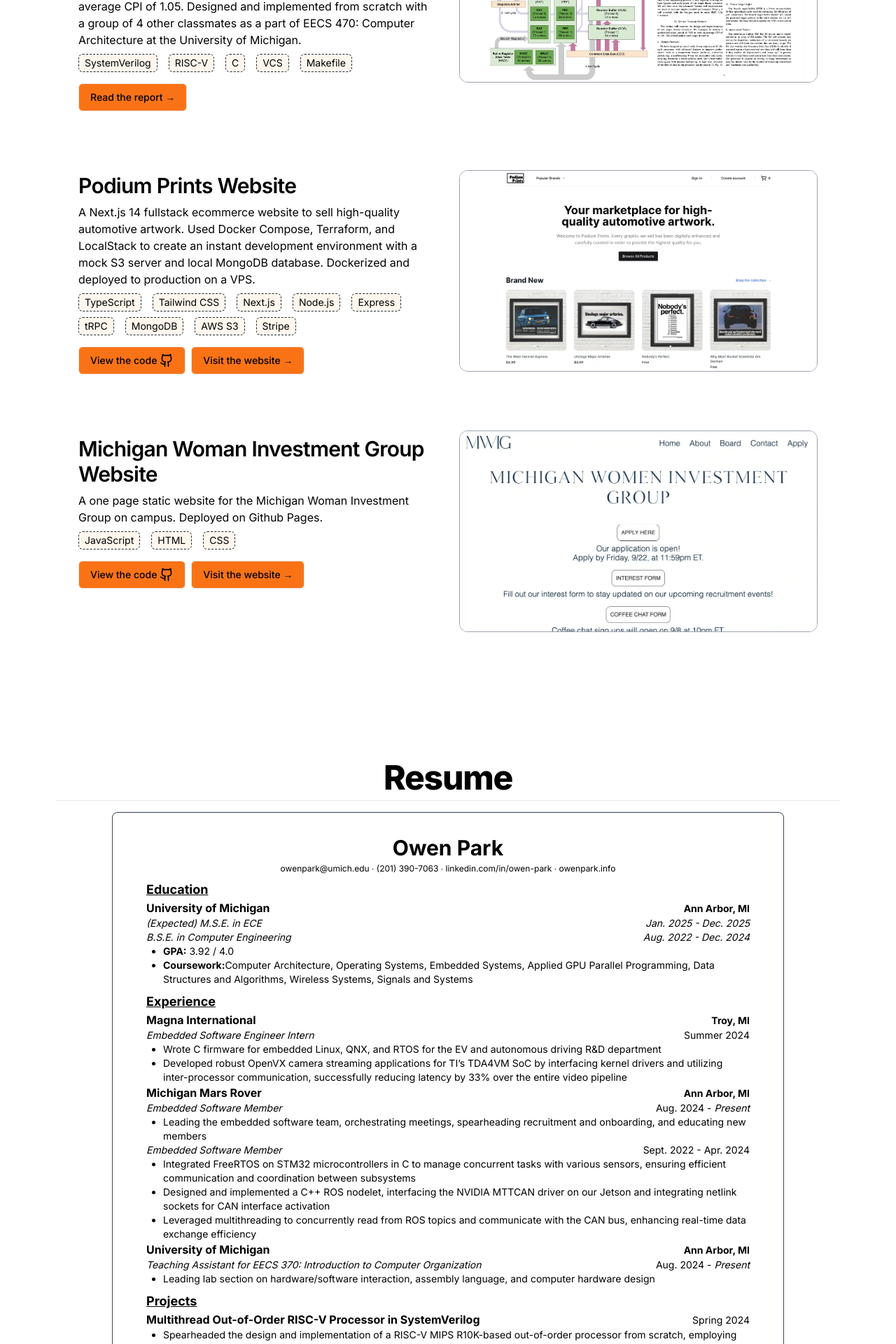
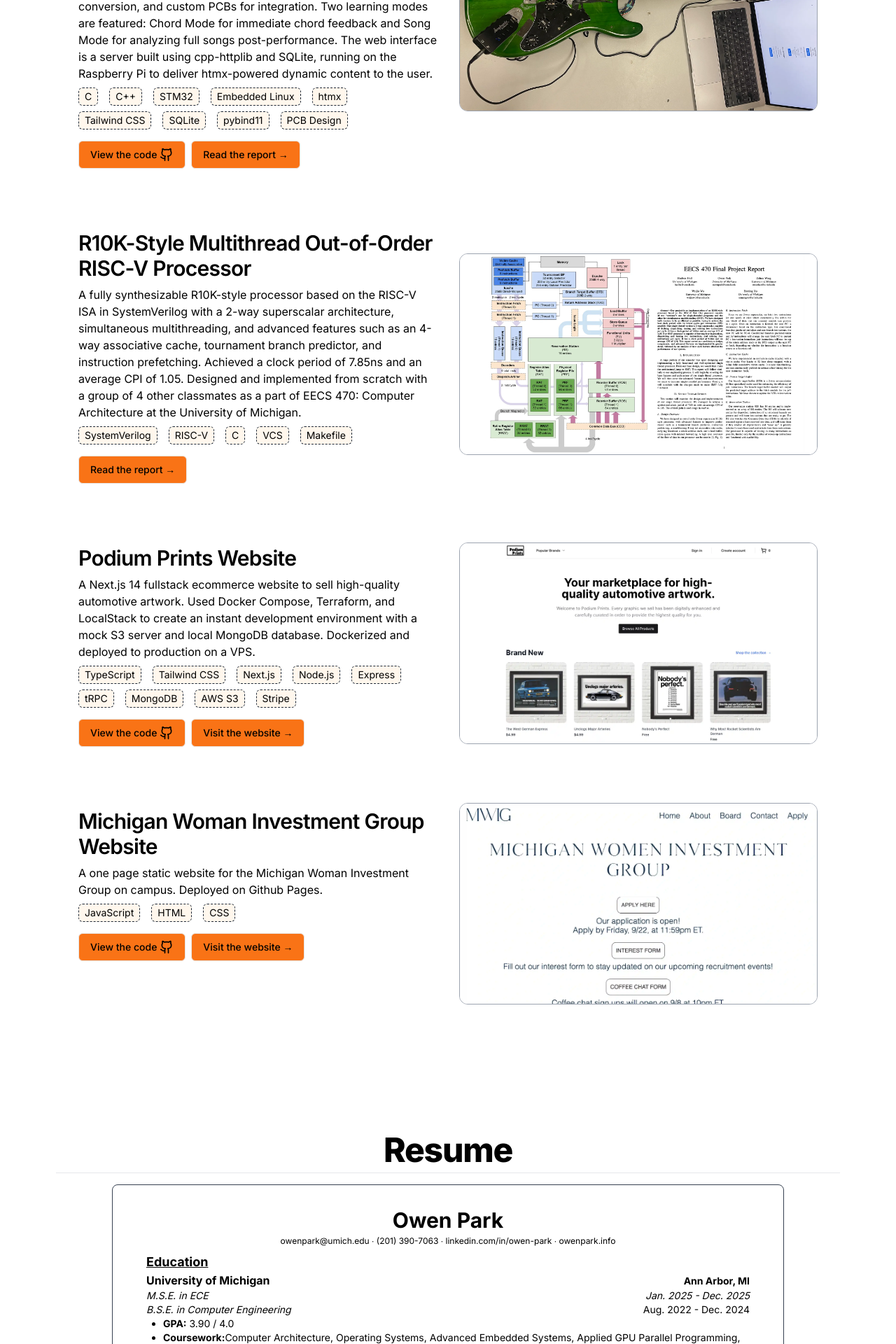
Before and after one commit to owenpark8/personal-site, a Next.js app: page / in a window 1280 px wide. Shown: the part 1220-3140 px from the top of the page at 70% size. Built offline with nearby package versions, Linux system fonts and the light colour scheme.

Commit message:
add 473 project and update resume

```diff
--- a/src/app/page.tsx
+++ b/src/app/page.tsx
@@ -147,6 +147,25 @@
                         Projects
                     </h1>
                     <ProjectDisplay
+                        imageSrc="/project-previews/473-preview.webp"
+                        title="ChordSync: A Smart Self-Teaching Guitar"
+                        summary="The ChordSync project is a smart electric guitar designed to enhance learning and interactivity for beginners. It integrates six LCD neck displays to guide finger placement and provides real-time audio feedback. The system uses an STM32H5 microcontroller for display control, a Raspberry Pi for audio-to-MIDI conversion, and custom PCBs for integration. Two learning modes are featured: Chord Mode for immediate chord feedback and Song Mode for analyzing full songs post-performance. The web interface is a server built using cpp-httplib and SQLite, running on the Raspberry Pi to deliver htmx-powered dynamic content to the user."
+                        tags={[
+                            "C",
+                            "C++",
+                            "STM32",
+                            "Embedded Linux",
+                            "htmx",
+                            "Tailwind CSS",
+                            "SQLite",
+                            "pybind11",
+                            "PCB Design",
+                        ]}
+                        github="https://github.com/owenpark8/eecs473-ChordSync"
+                        miscLink="/EECS-473-ChordSync-Report.pdf"
+                        miscText="Read the report"
+                    />
+                    <ProjectDisplay
                         imageSrc="/project-previews/470-preview.webp"
                         title="R10K-Style Multithread Out-of-Order RISC-V Processor"
                         summary="A fully synthesizable R10K-style processor based on the RISC-V ISA in SystemVerilog with a 2-way superscalar architecture, simultaneous multithreading, and advanced features such as an 4-way associative cache, tournament branch predictor, and instruction prefetching. Achieved a clock period of 7.85ns and an average CPI of 1.05. Designed and implemented from scratch with a group of 4 other classmates as a part of EECS 470: Computer Architecture at the University of Michigan."
@@ -245,9 +264,7 @@
                                         </p>
                                     </div>
                                     <div className="text-xs sm:text-sm flex flex-row justify-between w-full">
-                                        <p className="italic">
-                                            (Expected) M.S.E. in ECE
-                                        </p>
+                                        <p className="italic">M.S.E. in ECE</p>
                                         <p className="italic text-right">
                                             Jan. 2025 - Dec. 2025
                                         </p>
@@ -256,7 +273,7 @@
                                         <p className="italic">
                                             B.S.E. in Computer Engineering
                                         </p>
-                                        <p className="italic text-right">
+                                        <p className="text-right">
                                             Aug. 2022 - Dec. 2024
                                         </p>
                                     </div>
@@ -265,17 +282,18 @@
                                             <span className="font-bold">
                                                 GPA:
                                             </span>{" "}
-                                            3.92 / 4.0
+                                            3.90 / 4.0
                                         </li>
                                         <li>
                                             <span className="font-bold">
                                                 Coursework:
                                             </span>
                                             Computer Architecture, Operating
-                                            Systems, Embedded Systems, Applied
-                                            GPU Parallel Programming, Data
-                                            Structures and Algorithms, Wireless
-                                            Systems, Signals and Systems
+                                            Systems, Advanced Embedded Systems,
+                                            Applied GPU Parallel Programming,
+                                            Data Structures and Algorithms,
+                                            Wireless Systems, Signals and
+                                            Systems
                                         </li>
                                     </ul>
                                 </div>
@@ -345,6 +363,14 @@
                                             recruitment and onboarding, and
                                             educating new members
                                         </li>
+                                        <li>
+                                            Rearchitecting the ROS2 motor
+                                            control subsystem with modular
+                                            brushed and brushless libraries,
+                                            enabling extensibility and
+                                            optimizing performance through
+                                            template-based configurations
+                                        </li>
                                     </BulletPointList>
                                     <div className="text-xs sm:text-sm flex flex-row justify-between w-full">
                                         <p className="italic">
@@ -370,13 +396,6 @@
                                             integrating netlink sockets for CAN
                                             interface activation
                                         </li>
-                                        <li>
-                                            Leveraged multithreading to
-                                            concurrently read from ROS topics
-                                            and communicate with the CAN bus,
-                                            enhancing real-time data exchange
-                                            efficiency
-                                        </li>
                                     </BulletPointList>
                                 </div>
                                 <div id="resume-eecs370">
@@ -390,8 +409,8 @@
                                     </div>
                                     <div className="text-xs sm:text-sm flex flex-row justify-between w-full">
                                         <p className="italic">
-                                            Teaching Assistant for EECS 370:
-                                            Introduction to Computer
+                                            Graduate Student Instructor for EECS
+                                            370: Introduction to Computer
                                             Organization
                                         </p>
                                         <p className="text-right">
@@ -494,7 +513,7 @@
                                         C, C++, &#123;System&#125;Verilog,
                                         &#123;RISC-V/ARMv7-M&#125; Assembly,
                                         Python, Java,
-                                        &#123;Java/Type&#125;Script, Bash
+                                        &#123;Java/Type&#125;Script, CUDA C
                                     </li>
                                     <li>
                                         <span className="font-bold">
```
Also changed, not shown: public/project-previews/473-preview.webp (added), 1 other file (tests, documents, lock files or other folders).
